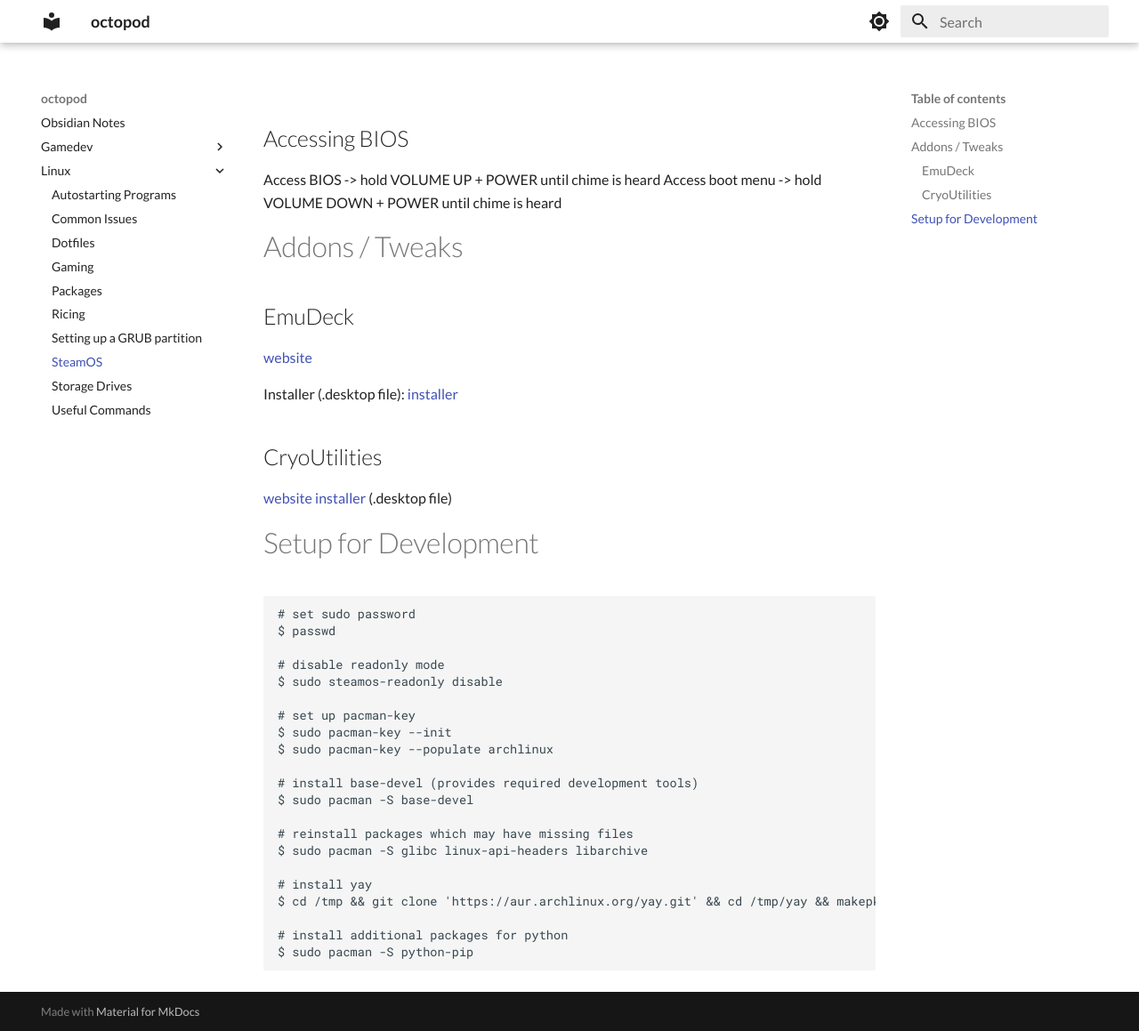
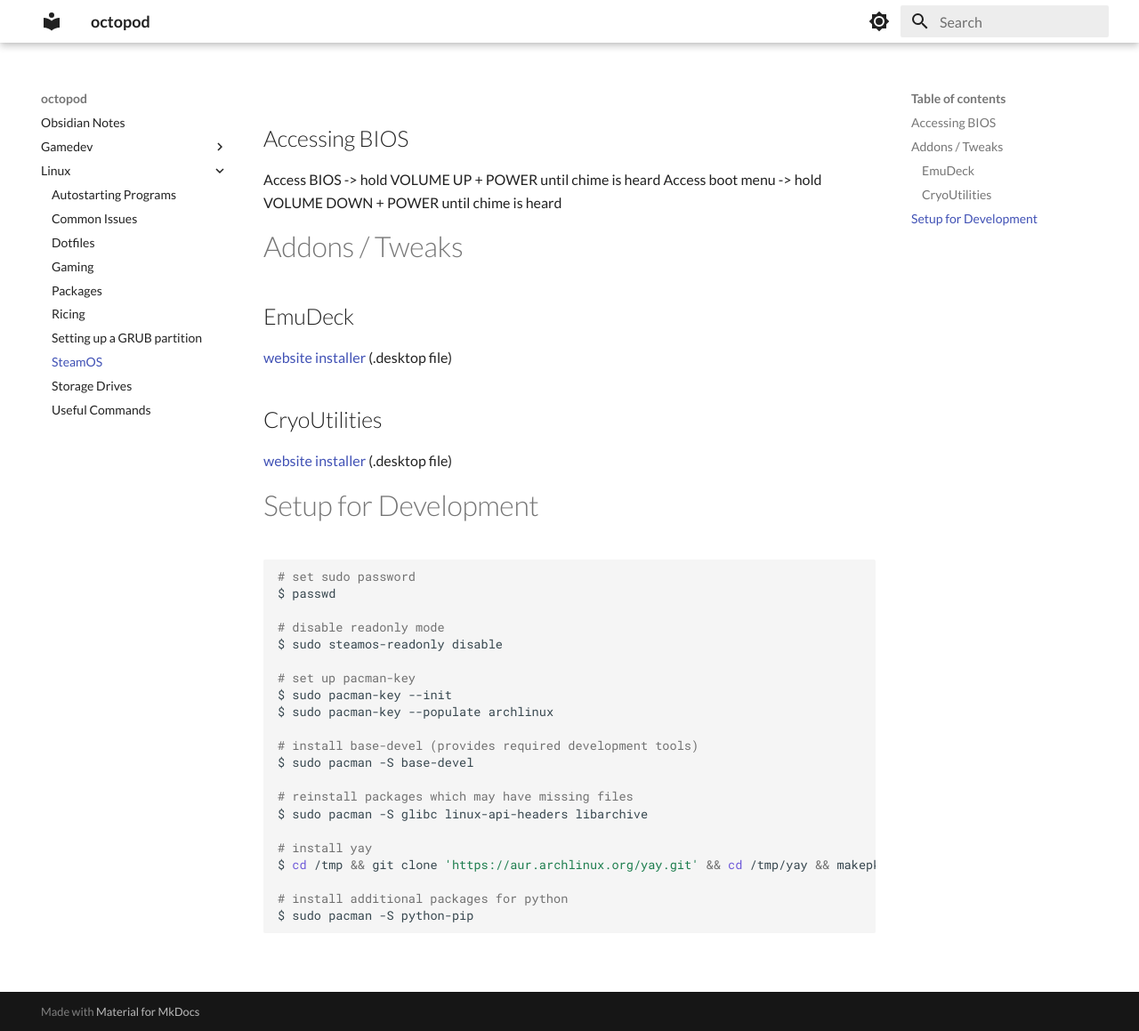
Before and after one commit to bakana808/mkdocs, an MkDocs documentation site: the page built from docs/linux/SteamOS.md, in a window 1280 px wide and 1159 px high. Shown: the whole window at 89% size. Built offline with MkDocs 1.6.1 and Material for MkDocs 9.7.7, drawn with Linux system fonts in a browser that asks for light colours.

Commit message:
vault backup: 2023-04-09 02:08:08

```diff
--- a/docs/linux/SteamOS.md
+++ b/docs/linux/SteamOS.md
@@ -4,9 +4,7 @@
 
 # Addons / Tweaks
 ## EmuDeck
-[website](https://www.emudeck.com/)
-
-Installer (.desktop file): [installer](https://www.emudeck.com/EmuDeck.desktop)
+[website](https://www.emudeck.com/) [installer](https://www.emudeck.com/EmuDeck.desktop) (.desktop file)
 ## CryoUtilities
 [website](https://github.com/CryoByte33/steam-deck-utilities) [installer](https://raw.githubusercontent.com/CryoByte33/steam-deck-utilities/main/InstallCryoUtilities.desktop) (.desktop file)
 # Setup for Development
--- a/mkdocs.yml
+++ b/mkdocs.yml
@@ -25,11 +25,18 @@
 
 # Extensions
 markdown_extensions:
+  # syntax highlighting
+  - pymdownx.highlight:
+      anchor_linenums: true
+      line_spans: __span
+      pygments_lang_class: true
+  - pymdownx.inlinehilite
+  - pymdownx.snippets
+  - pymdownx.superfences
   - footnotes
   # - attr_list
   - pymdownx.arithmatex:
       generic: true
-  # - pymdownx.superfences
   # - pymdownx.details
   # - pymdownx.magiclink
   - pymdownx.tasklist:
```
